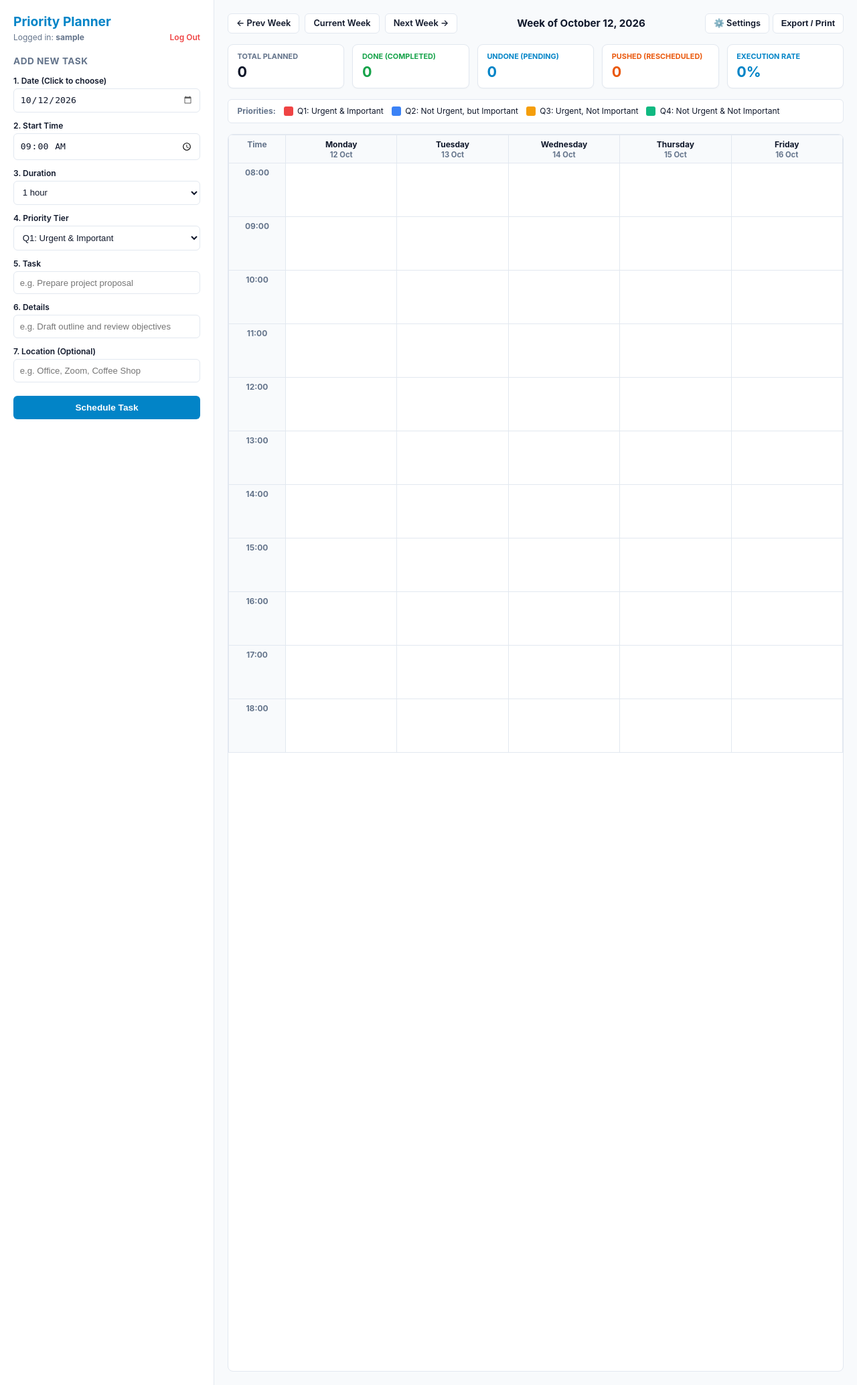
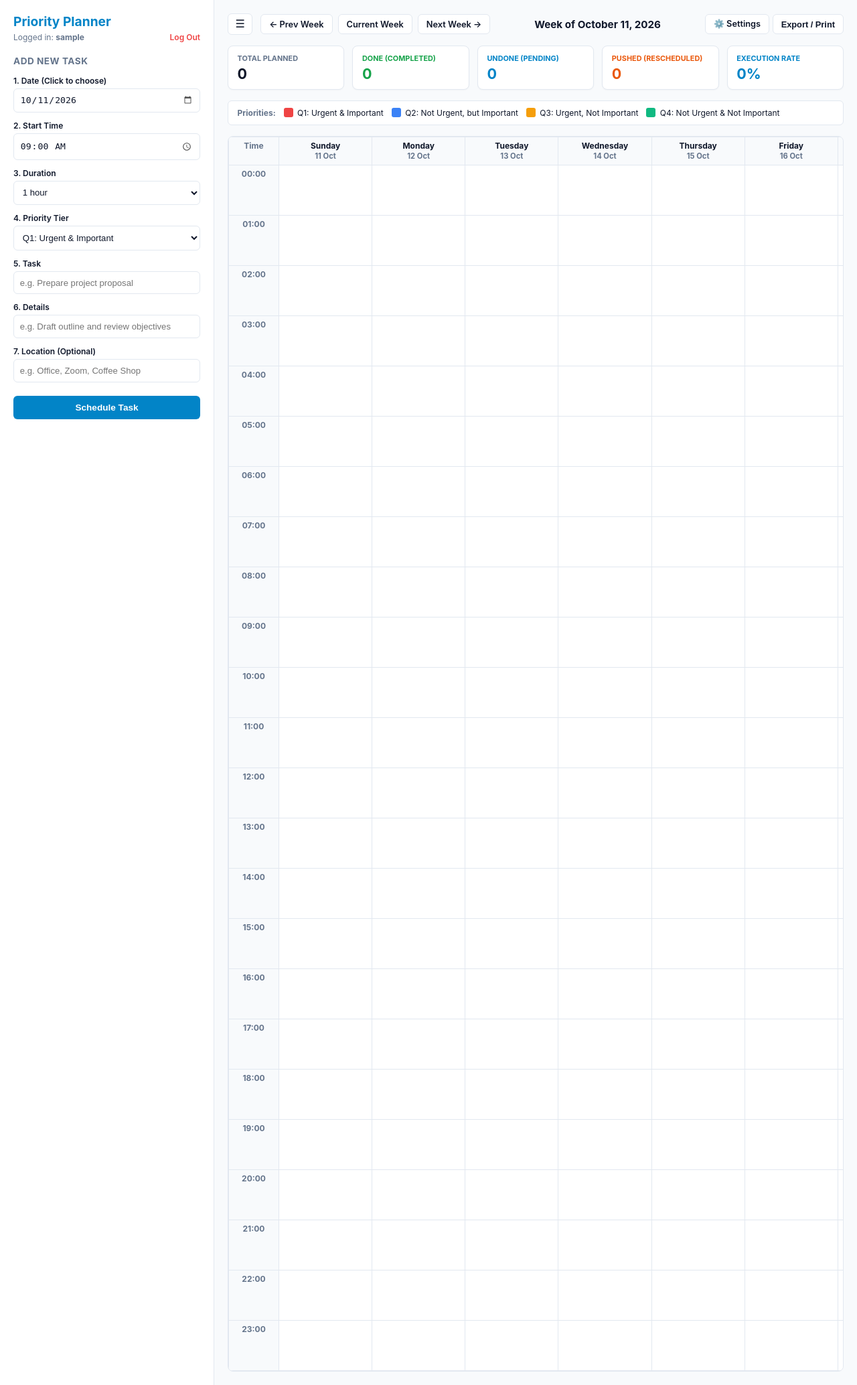
Before and after one commit to dynamixAI/priority-planner-app, a Flask app: page /dashboard in a window 1280 px wide. Shown: the whole page at 67% size. Run offline with Flask 3, Linux system fonts and the light colour scheme; the visitor is signed in with stand-in values (Sample User, id 1); data comes from the database, SQL or seed files in the repository; data that the repository does not hold is empty.

Commit message:
Add hamburger sidebar toggle, 7-day calendar, 24-hr schedule, and visible dark mode time icon

```diff
--- a/app.py
+++ b/app.py
@@ -16,9 +16,8 @@ DEFAULT_PRIORITIES = [
     {"id": "p_q4", "label": "Q4: Not Urgent & Not Important", "color": "#10b981"}
 ]
 
-TIME_SLOTS = [
-    "08:00", "09:00", "10:00", "11:00", "12:00", "13:00", "14:00", "15:00", "16:00", "17:00", "18:00"
-]
+# Full 24-hour coverage (00:00 through 23:00)
+TIME_SLOTS = [f"{h:02d}:00" for h in range(24)]
 
 def get_db():
     conn = sqlite3.connect(DB_NAME)
@@ -245,15 +244,22 @@ def dashboard():
     user_id = session["user_id"]
     week_param = request.args.get("week_start")
 
+    # Calculate Sunday-start week
     if week_param:
         try:
             start_date = datetime.strptime(week_param, "%Y-%m-%d").date()
         except ValueError:
-            start_date = datetime.today().date() - timedelta(days=datetime.today().weekday())
+            today = datetime.today().date()
+            # Sunday offset (weekday() has Monday=0, Sunday=6)
+            days_since_sunday = (today.weekday() + 1) % 7
+            start_date = today - timedelta(days=days_since_sunday)
     else:
-        start_date = datetime.today().date() - timedelta(days=datetime.today().weekday())
+        today = datetime.today().date()
+        days_since_sunday = (today.weekday() + 1) % 7
+        start_date = today - timedelta(days=days_since_sunday)
 
-    week_dates = [start_date + timedelta(days=i) for i in range(5)]
+    # Full 7-day week (Sunday to Saturday)
+    week_dates = [start_date + timedelta(days=i) for i in range(7)]
     prev_week = (start_date - timedelta(days=7)).strftime("%Y-%m-%d")
     next_week = (start_date + timedelta(days=7)).strftime("%Y-%m-%d")
     cur_week_str = start_date.strftime("%Y-%m-%d")
@@ -270,7 +276,7 @@ def dashboard():
             [user_id] + week_date_strs
         ).fetchall()
 
-        all_user_tasks = conn.execute("SELECT status FROM tasks WHERE user_id = ?", (user_id,)).fetchall()
+        all_user_tasks = conn.execute("SELECT * FROM tasks WHERE user_id = ? ORDER BY date ASC, time ASC", (user_id,)).fetchall()
         total_tasks = len(all_user_tasks)
         done_tasks = sum(1 for t in all_user_tasks if t["status"] == "completed")
         pushed_tasks = sum(1 for t in all_user_tasks if t["status"] == "rescheduled")
@@ -283,6 +289,7 @@ def dashboard():
         theme=theme,
         priorities=priorities,
         tasks=[dict(t) for t in tasks],
+        all_tasks=[dict(t) for t in all_user_tasks],
         week_dates=week_dates,
         prev_week=prev_week,
         next_week=next_week,
--- a/templates/dashboard.html
+++ b/templates/dashboard.html
@@ -4,7 +4,6 @@
   <meta charset="UTF-8">
   <title>Weekly Priority Planner & Execution Dashboard</title>
   <script>
-    // Read local theme immediately before render to avoid flash of wrong mode
     const cachedTheme = localStorage.getItem('planner-theme');
     if (cachedTheme) {
       document.documentElement.setAttribute('data-theme', cachedTheme);
@@ -48,7 +47,7 @@
       overflow: hidden;
     }
 
-    /* Left Sidebar */
+    /* Collapsible Left Sidebar */
     .sidebar {
       width: 320px;
       min-width: 320px;
@@ -58,7 +57,14 @@
       display: flex;
       flex-direction: column;
       overflow-y: auto;
+      transition: margin-left 0.25s ease, opacity 0.25s ease;
     }
+    .sidebar.collapsed {
+      margin-left: -320px;
+      opacity: 0;
+      pointer-events: none;
+    }
+
     .brand { font-size: 1.2rem; font-weight: bold; color: var(--primary); margin-bottom: 0.25rem; }
     .user-tag { font-size: 0.75rem; color: var(--metric-muted); margin-bottom: 1.25rem; display: flex; justify-content: space-between; }
     .user-tag a { color: #ef4444; text-decoration: none; font-weight: 600; }
@@ -76,14 +82,18 @@
       background: var(--card-bg);
       color: var(--text);
     }
-    input[type="date"]::-webkit-calendar-picker-indicator {
+
+    /* Fixed Dark Mode Calendar & Time/Clock Icons */
+    input[type="date"]::-webkit-calendar-picker-indicator,
+    input[type="time"]::-webkit-calendar-picker-indicator {
       cursor: pointer;
       display: block !important;
-      opacity: 0.8;
+      opacity: 0.85;
       filter: invert(0.2);
     }
-    [data-theme="dark"] input[type="date"]::-webkit-calendar-picker-indicator {
-      filter: invert(0.9);
+    [data-theme="dark"] input[type="date"]::-webkit-calendar-picker-indicator,
+    [data-theme="dark"] input[type="time"]::-webkit-calendar-picker-indicator {
+      filter: invert(0.95);
     }
 
     .btn-create {
@@ -100,13 +110,14 @@
     }
     .btn-create:hover { background: var(--primary-hover); }
 
-    /* Main Area */
+    /* Main Content Area */
     .main-content {
       flex: 1;
       padding: 1.25rem;
       display: flex;
       flex-direction: column;
       overflow-y: auto;
+      transition: width 0.25s ease;
     }
 
     .top-nav {
@@ -114,7 +125,30 @@
       justify-content: space-between;
       align-items: center;
       margin-bottom: 1rem;
+      gap: 0.75rem;
     }
+    .left-controls {
+      display: flex;
+      align-items: center;
+      gap: 0.75rem;
+    }
+
+    /* Hamburger Toggle Button */
+    .btn-toggle-sidebar {
+      background: var(--card-bg);
+      border: 1px solid var(--border);
+      color: var(--text);
+      border-radius: 6px;
+      padding: 0.45rem 0.65rem;
+      cursor: pointer;
+      font-size: 1rem;
+      display: flex;
+      align-items: center;
+      justify-content: center;
+      line-height: 1;
+    }
+    .btn-toggle-sidebar:hover { background: var(--slot-hover); }
+
     .week-nav { display: flex; align-items: center; gap: 0.5rem; }
     .nav-btn {
       background: var(--card-bg);
@@ -176,14 +210,13 @@
       overflow-x: auto;
       flex: 1;
     }
-    table { width: 100%; border-collapse: collapse; table-layout: fixed; min-width: 900px; }
+    table { width: 100%; border-collapse: collapse; table-layout: fixed; min-width: 1050px; }
     th, td { border: 1px solid var(--border); text-align: center; vertical-align: top; padding: 0.35rem; }
     th { background: var(--table-header); font-size: 0.75rem; font-weight: bold; color: var(--text); }
-    .time-col { width: 85px; font-weight: bold; background: var(--table-header); font-size: 0.75rem; color: var(--metric-muted); }
+    .time-col { width: 75px; font-weight: bold; background: var(--table-header); font-size: 0.75rem; color: var(--metric-muted); }
 
-    .slot-cell { height: 80px; text-align: left; }
+    .slot-cell { height: 75px; text-align: left; }
 
-    /* Interactive Task Cards */
     .task-card {
       border-radius: 6px;
       padding: 0.4rem;
@@ -251,11 +284,7 @@
     }
     .modal-table th { background: var(--table-header); }
 
-    /* Detail View Item Box */
-    .detail-row {
-      margin-bottom: 0.75rem;
-      font-size: 0.85rem;
-    }
+    .detail-row { margin-bottom: 0.75rem; font-size: 0.85rem; }
     .detail-row b {
       display: block;
       color: var(--metric-muted);
@@ -267,8 +296,8 @@
 </head>
 <body>
 
-  <!-- Left Sidebar -->
-  <aside class="sidebar">
+  <!-- Collapsible Left Sidebar -->
+  <aside class="sidebar" id="taskSidebar">
     <div class="brand">Priority Planner</div>
     <div class="user-tag">
       <span>Logged in: <b>{{ username }}</b></span>
@@ -284,7 +313,7 @@
 
     <div class="form-group">
       <label>2. Start Time</label>
-      <input type="time" id="inputTime" value="09:00">
+      <input type="time" id="inputTime" value="09:00" onclick="this.showPicker()">
     </div>
 
     <div class="form-group">
@@ -328,10 +357,16 @@
   <!-- Main Content Area -->
   <main class="main-content">
     <div class="top-nav">
-      <div class="week-nav">
-        <a href="/dashboard?week_start={{ prev_week }}" class="nav-btn">← Prev Week</a>
-        <a href="/dashboard" class="nav-btn">Current Week</a>
-        <a href="/dashboard?week_start={{ next_week }}" class="nav-btn">Next Week →</a>
+      <div class="left-controls">
+        <!-- Hamburger Icon Button to Open/Close Sidebar -->
+        <button class="btn-toggle-sidebar" onclick="toggleSidebar()" title="Toggle Task Sidebar">
+          ☰
+        </button>
+        <div class="week-nav">
+          <a href="/dashboard?week_start={{ prev_week }}" class="nav-btn">← Prev Week</a>
+          <a href="/dashboard" class="nav-btn">Current Week</a>
+          <a href="/dashboard?week_start={{ next_week }}" class="nav-btn">Next Week →</a>
+        </div>
       </div>
       <div class="week-title">Week of {{ week_dates[0].strftime("%B %d, %Y") }}</div>
       <div>
@@ -375,7 +410,7 @@
       {% endfor %}
     </div>
 
-    <!-- Timetable Grid -->
+    <!-- 7-Day & 24-Hour Timetable Grid -->
     <div class="grid-container">
       <table>
         <thead>
@@ -403,7 +438,6 @@
                         {% set ns.found_color = p.color %}
                       {% endif %}
                     {% endfor %}
-                    <!-- Clicking the card body opens full details -->
                     <div class="task-card {{ 'completed' if task.status == 'completed' else '' }} {{ 'rescheduled' if task.status == 'rescheduled' else '' }}"
                          style="background-color: {{ ns.found_color }};"
                          onclick="showTaskDetail({{ task.id }})">
@@ -471,11 +505,23 @@
   </div>
 
   <script>
-    const allTasks = {{ tasks|tojson }};
+    const allUserTasks = {{ all_tasks|tojson }};
+    const currentWeekTasks = {{ tasks|tojson }};
     const allPriorities = {{ priorities|tojson }};
 
+    function toggleSidebar() {
+      const sidebar = document.getElementById('taskSidebar');
+      sidebar.classList.toggle('collapsed');
+      localStorage.setItem('planner-sidebar-collapsed', sidebar.classList.contains('collapsed'));
+    }
+
+    // Restore sidebar state
+    if (localStorage.getItem('planner-sidebar-collapsed') === 'true') {
+      document.getElementById('taskSidebar').classList.add('collapsed');
+    }
+
     function showTaskDetail(taskId) {
-      const task = allTasks.find(t => t.id === taskId);
+      const task = allUserTasks.find(t => t.id === taskId);
       if (!task) return;
 
       const prio = allPriorities.find(p => p.id === task.priority_id) || { label: 'General', color: '#0284c7' };
@@ -521,16 +567,16 @@
       const tbody = document.getElementById('modalTableBody');
       tbody.innerHTML = '';
 
-      let filtered = allTasks;
+      let filtered = allUserTasks;
       if (filter === 'completed') {
         title.innerText = 'Completed Tasks';
-        filtered = allTasks.filter(t => t.status === 'completed');
+        filtered = allUserTasks.filter(t => t.status === 'completed');
       } else if (filter === 'pending') {
         title.innerText = 'Undone (Pending) Tasks';
-        filtered = allTasks.filter(t => t.status === 'pending');
+        filtered = allUserTasks.filter(t => t.status === 'pending');
       } else if (filter === 'rescheduled') {
         title.innerText = 'Pushed (Rescheduled) Tasks';
-        filtered = allTasks.filter(t => t.status === 'rescheduled');
+        filtered = allUserTasks.filter(t => t.status === 'rescheduled');
       } else {
         title.innerText = 'All Scheduled Tasks';
       }
```
